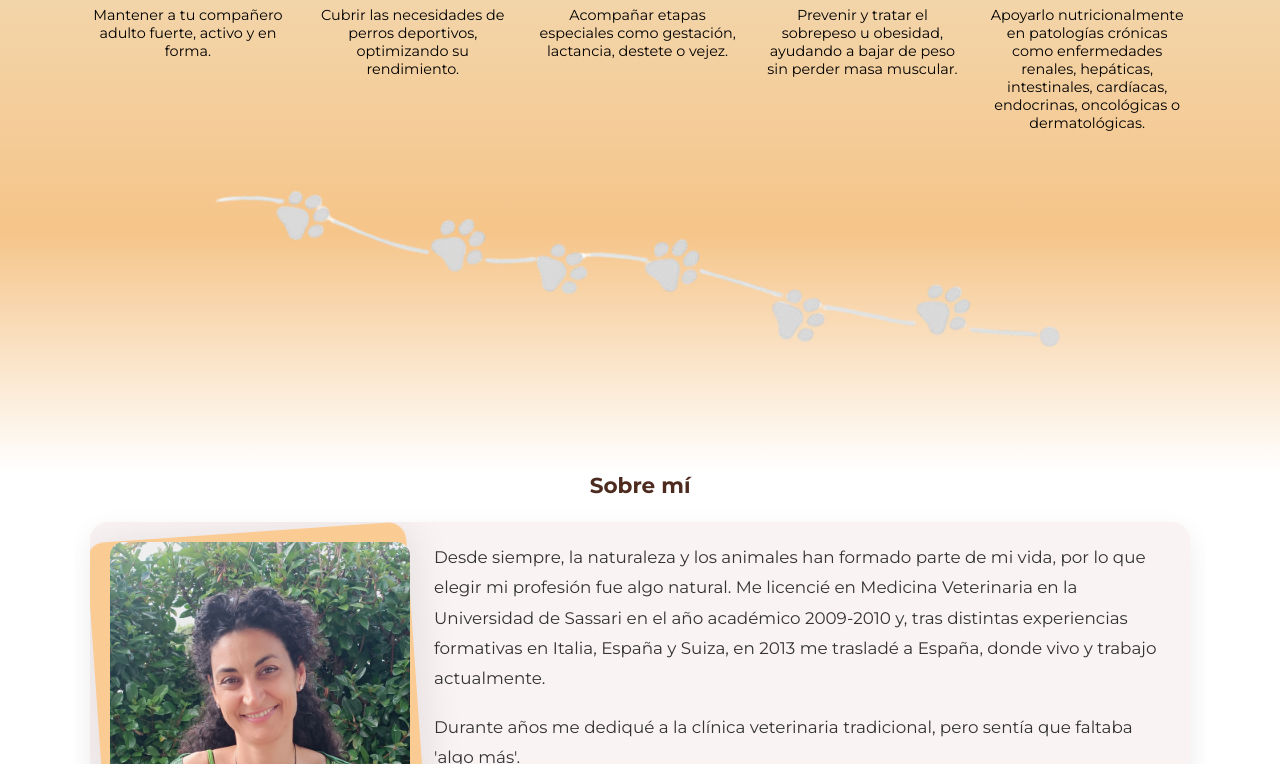
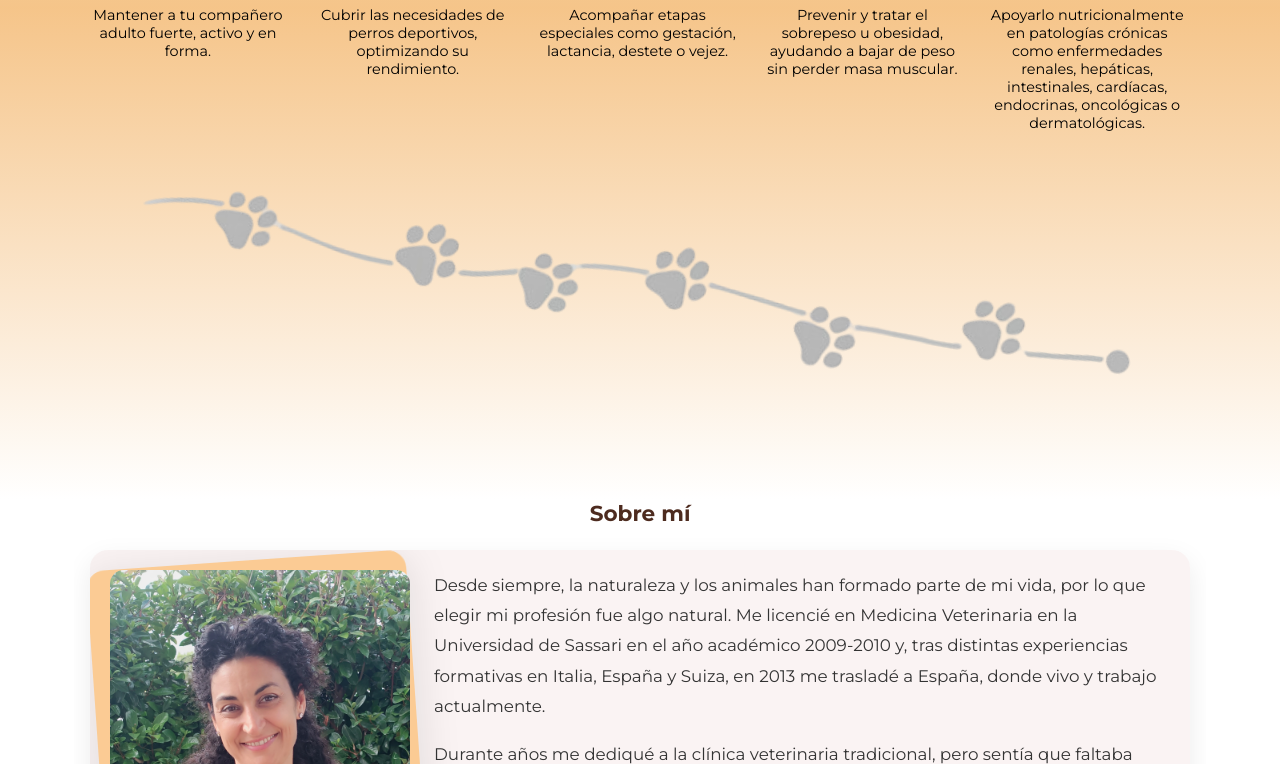
Before and after one commit to MontseMoran/silviavet, a React (Vite) app: page / in a window 1280 px wide. Shown: the part 796-1560 px from the top of the page. Built offline with nearby package versions, Linux system fonts and the light colour scheme.

Commit message:
add querys

```diff
--- a/src/styles/Hero.scss
+++ b/src/styles/Hero.scss
@@ -6,7 +6,7 @@
     // transparente arriba
     rgba(232, 245, 233, 0.8) 20%,
     // verde claro en medio
-    rgba(243, 182, 108, 0.8) 80%,
+    rgba(243, 182, 108, 0.8) 60%,
     // verde claro en medio
     rgba(232, 245, 233, 0) 100% // transparente abajo
   );
@@ -140,9 +140,10 @@
 }
 
 .section-separator img {
-  width: 400px;
-
+  width: 90%;
+  filter: brightness(0.8) contrast(1.2);
   transform: rotate(20deg);
+  max-width: 1200px;
 }
 @media (min-width: 768px) {
   .section-separator img {
@@ -163,13 +164,10 @@
     margin: 2.5rem 0;
   }
   .section-separator img {
-  width: 800px;
-
     transform: rotate(15deg);
   }
 }
 @media (min-width: 1024px) {
-
   .benefits__title {
     font-size: 2.2rem;
     margin: 6rem auto 2rem auto; // centrado
@@ -178,14 +176,14 @@
   }
   .benefits__intro {
     font-size: 1.5rem;
-    margin: 0 auto 1.5rem auto;  // centrado
+    margin: 0 auto 1.5rem auto; // centrado
     max-width: 1000px;
     text-align: center;
   }
   .benefits-slider li {
     max-width: 200px;
   }
-.benefits-slider{
+  .benefits-slider {
     max-width: 1200px;
 
     margin: 0 auto;
@@ -196,8 +194,8 @@
     margin: 3.5rem 0;
   }
   .section-separator img {
-    width: 900px;
-
+    width: 90%;
+    max-width: 1500px;
     transform: rotate(10deg);
   }
 }
@@ -206,9 +204,8 @@
     max-width: 1200px;
   }
   .section-separator img {
-  width: 1800px;
-
     transform: rotate(12deg);
+    max-width: 1900px;
   }
 }
 
@@ -216,10 +213,42 @@
   .hero__content {
     max-width: 1400px;
   }
+  .benefits__title {
+    font-size: 2.6rem;
+  }
+   .benefits__intro {
+    font-size: 1.7rem;
+  }
+    .benefit_icon {
+    width: 70px;
+    height: 70px;
+    padding: 12px;
+  }
+    .benefits li p {
+    font-size: 1.1rem;
+  }
 }
 
 @media (min-width: 2560px) {
   .hero__content {
-    max-width: 1600px;
+    max-width: 2500px;
+  }
+  .section-separator img {
+    max-width: 1800px;
+  }
+  .benefits__title {
+    font-size: 3rem;
+  }
+   .benefits__intro {
+    font-size: 1.9rem;
+  }
+    .benefit_icon {
+    width: 80px;
+    height: 80px;
+    padding: 14px;
+  }
+   .benefits li p,
+   .benefits-grid li p {
+    font-size: 1.5rem;
   }
 }
```
Lines whose indentation alone changed are shown as unchanged.
